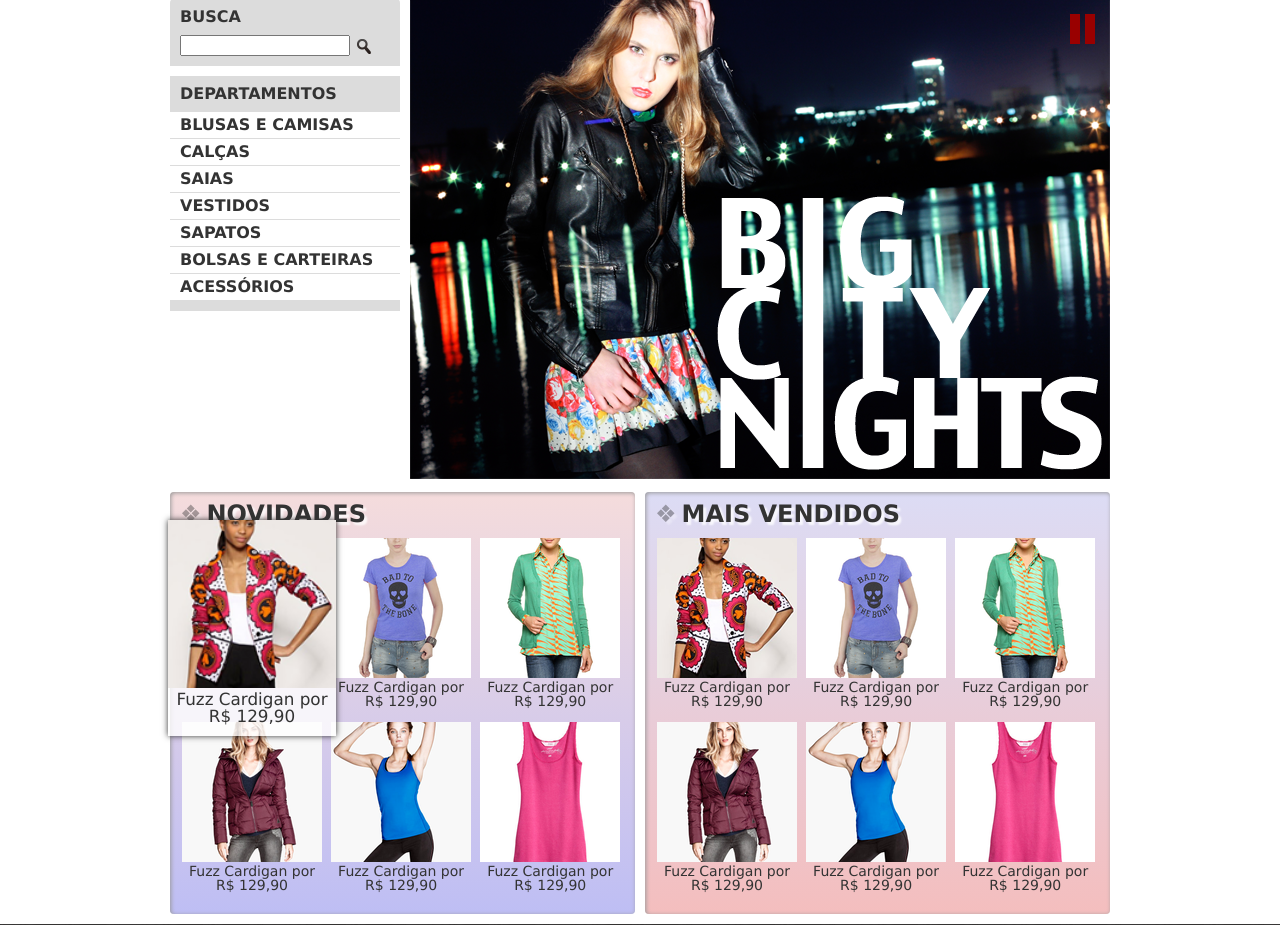
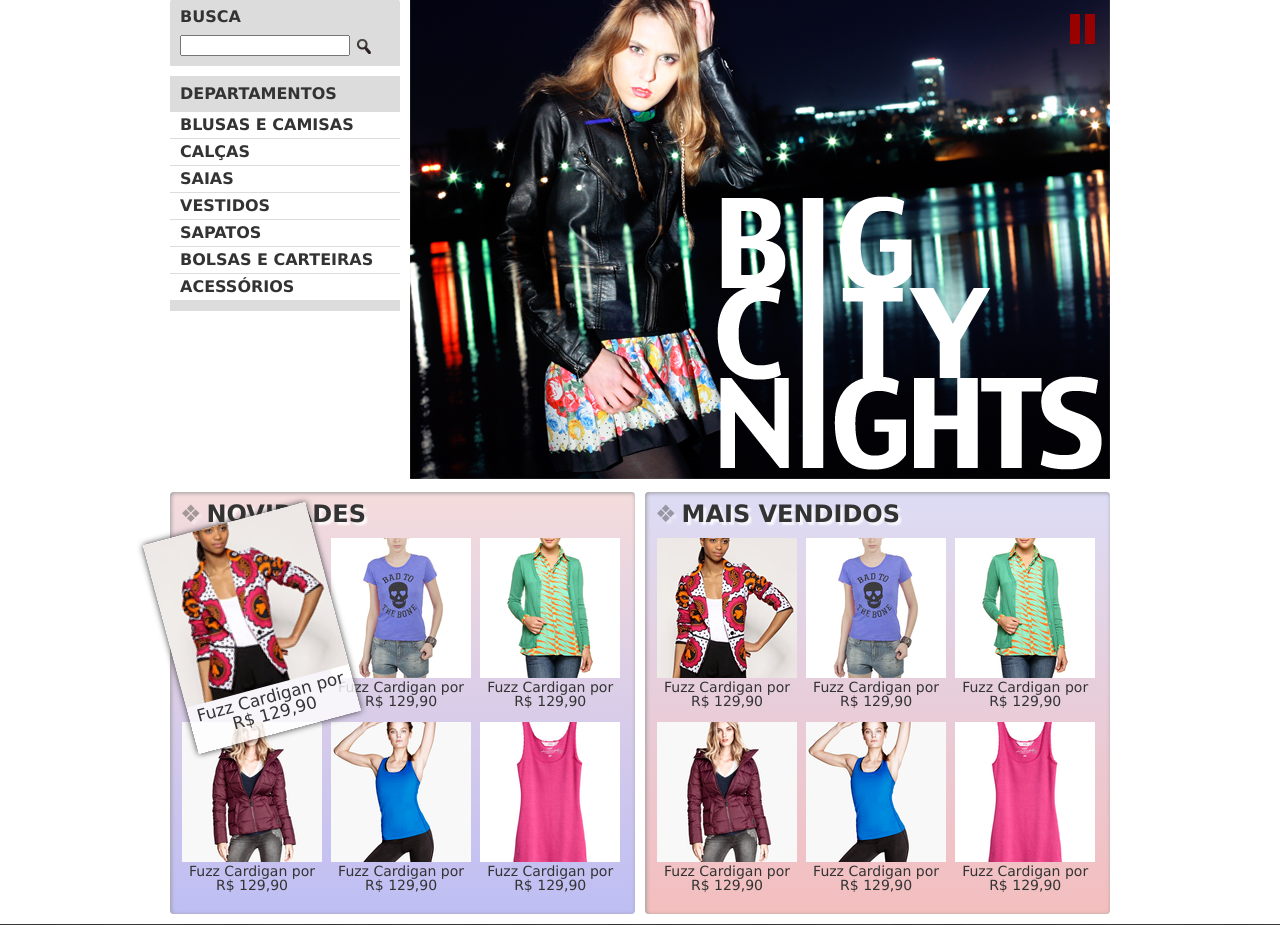
Before and after one commit to wilsonsf/Caelum-WD43, a PHP site: page / in a window 1280 px wide, with the pointer over the restyled element. Shown: the part 99-1024 px from the top of the page. Run offline with PHP 8.4, Linux system fonts and the light colour scheme.

Commit message:
6.16-4 Adicionada transformacao dos itensda vitrine

```diff
--- a/css/estilos.css
+++ b/css/estilos.css
@@ -166,8 +166,8 @@ footer .container {
        -o-box-shadow:
   */
           box-shadow: 0 0 5px #333;
-   -webkit-transform: scale(1.2);
-           transform: scale(1.2);
+   -webkit-transform: scale(1.2) rotate(-15deg);
+           transform: scale(1.2) rotate(-15deg);
   -webkit-transition: 0.7s;
   /*
      -moz-transition:
```
